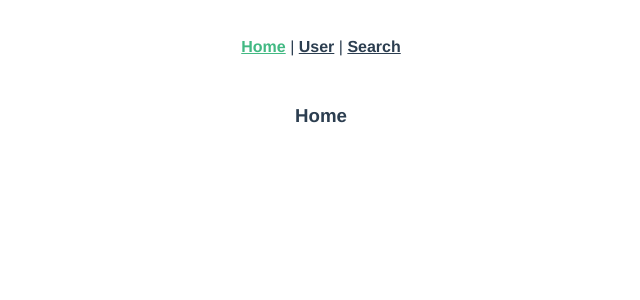
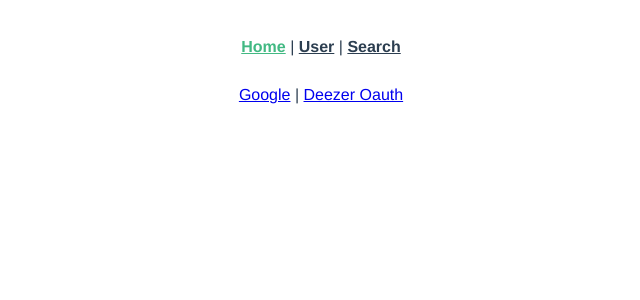
Before and after one commit to omputle/music-room, a Vue app in the folder client/: page / in a window 1280 px wide. Shown: the top 300 px of the page, without its empty margins (319-959 px from the left). Built offline with nearby package versions, Linux system fonts and the light colour scheme.

Commit message:
Added ouath link to home page

```diff
--- a/client/src/views/Home.vue
+++ b/client/src/views/Home.vue
@@ -1,14 +1,29 @@
 <template>
   <div>
-      <h3>Home</h3>
+    <div>
+        <a href="http://localhost:5000/users/auth/google/">Google</a> |
+        <!-- <a href="http://localhost:5000/users/auth/deezer-pass/">Deezer (Passport)</a> |  -->
+        <a :href="deezer + app_id + redirect_uri">Deezer Oauth</a>
+    </div>
   </div>
 </template>
 
 <script>
+// @ is an alias to /src
 
 export default {
   name: 'Home',
   components: {
+  },
+  data() {
+    return {
+      heroku: 'https://cors-anywhere.herokuapp.com/',
+      redirect_uri: '&redirect_uri=http://localhost:5000/users/auth/deezer/redirect',
+      deezer: 'https://connect.deezer.com/oauth/auth.php?',
+      app_id: 'app_id=437882'
+    }
+  },
+  methods: {
   }
 }
 </script>
```
Also changed, not shown: 1 other file (tests, documents, lock files or other folders).
